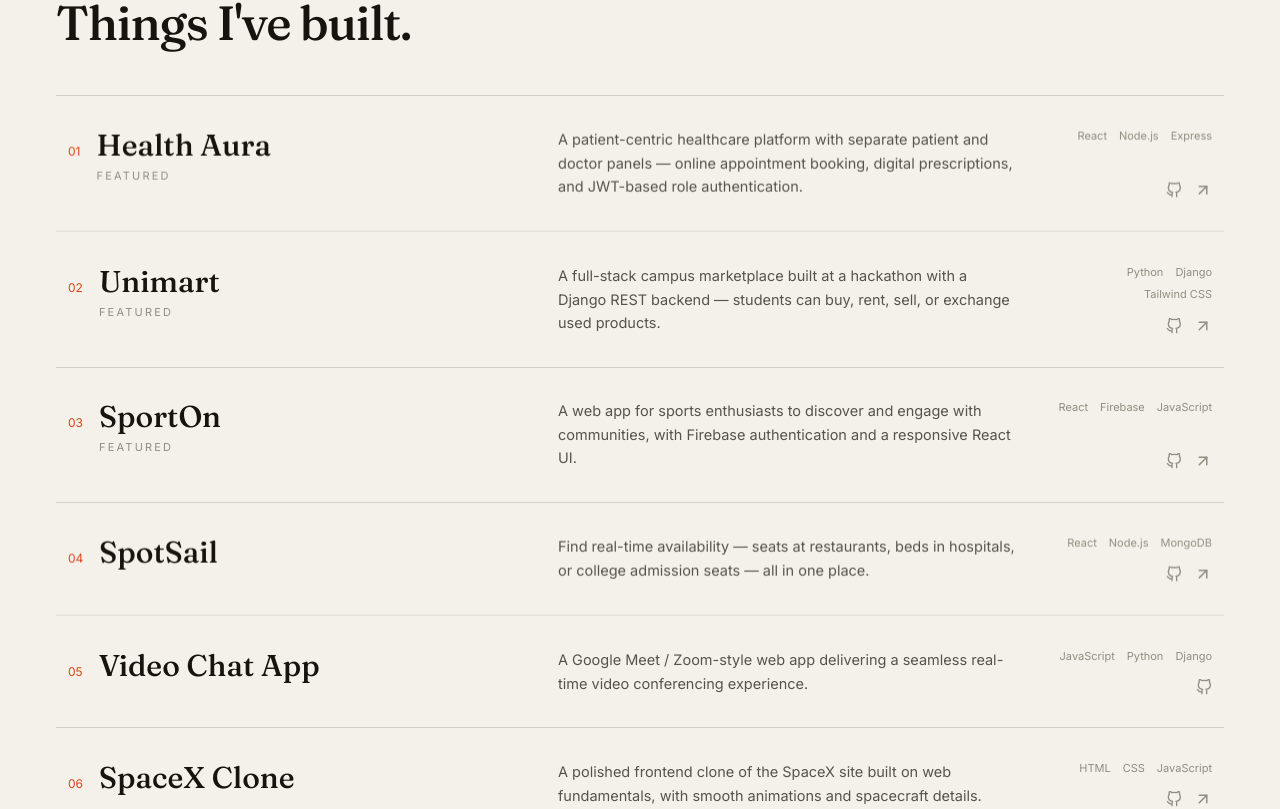
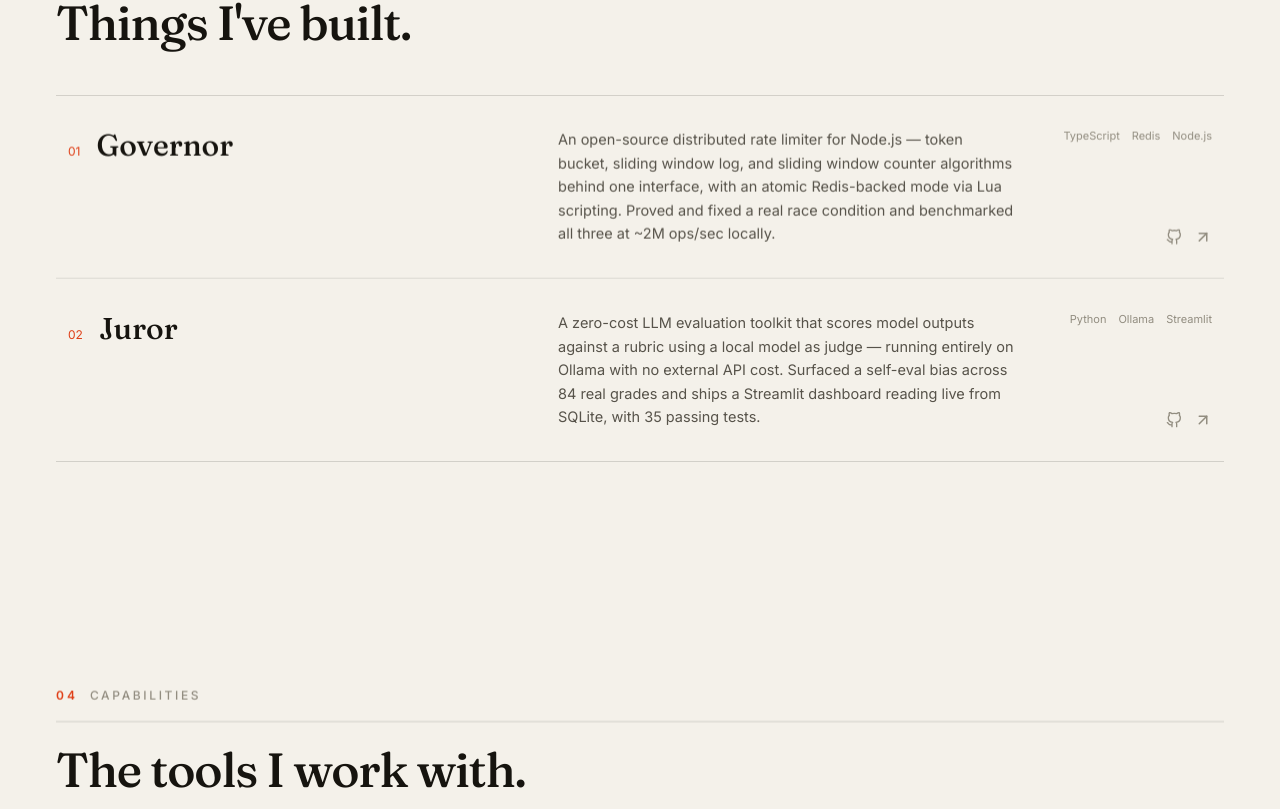
Before and after one commit to chatbot-1/new-portfolio, a React (Vite) app: page / in a window 1280 px wide. Shown: the part 2975-3784 px from the top of the page. Built offline with nearby package versions, Linux system fonts and the light colour scheme.

Commit message:
project update

```diff
--- a/src/data/portfolio.js
+++ b/src/data/portfolio.js
@@ -107,55 +107,20 @@ export const leadership = [
 
 export const projects = [
   {
-    name: "Health Aura",
+    name: "Governor",
     blurb:
-      "A patient-centric healthcare platform with separate patient and doctor panels — online appointment booking, digital prescriptions, and JWT-based role authentication.",
-    tags: ["React", "Node.js", "Express", "MongoDB", "JWT"],
-    github: "https://github.com/chatbot-1/healthAura2.0",
-    live: "https://health-aura.netlify.app/",
-    featured: true,
+      "An open-source distributed rate limiter for Node.js — token bucket, sliding window log, and sliding window counter algorithms behind one interface, with an atomic Redis-backed mode via Lua scripting. Proved and fixed a real race condition and benchmarked all three at ~2M ops/sec locally.",
+    tags: ["TypeScript", "Redis", "Node.js", "Lua"],
+    github: "https://github.com/chatbot-1/governor",
+    live: "https://www.npmjs.com/package/@chatbot-1/governor",
   },
   {
-    name: "Unimart",
+    name: "Juror",
     blurb:
-      "A full-stack campus marketplace built at a hackathon with a Django REST backend — students can buy, rent, sell, or exchange used products.",
-    tags: ["Python", "Django", "Tailwind CSS"],
-    github: "https://github.com/notnotrachit/unimart",
-    live: "https://unimart.rachitkhurana.repl.co/",
-    featured: true,
-  },
-  {
-    name: "SportOn",
-    blurb:
-      "A web app for sports enthusiasts to discover and engage with communities, with Firebase authentication and a responsive React UI.",
-    tags: ["React", "Firebase", "JavaScript", "CSS"],
-    github: "https://github.com/chatbot-1/sports-on-web",
-    live: "https://sportsonweb.netlify.app/",
-    featured: true,
-  },
-  {
-    name: "SpotSail",
-    blurb:
-      "Find real-time availability — seats at restaurants, beds in hospitals, or college admission seats — all in one place.",
-    tags: ["React", "Node.js", "MongoDB", "Tailwind CSS"],
-    github: "https://github.com/chatbot-1/spot-sail",
-    live: "https://spotsail.netlify.app/",
-  },
-  {
-    name: "Video Chat App",
-    blurb:
-      "A Google Meet / Zoom-style web app delivering a seamless real-time video conferencing experience.",
-    tags: ["JavaScript", "Python", "Django", "Tailwind CSS"],
-    github: "https://github.com/chatbot-1/video-chat",
-    live: "",
-  },
-  {
-    name: "SpaceX Clone",
-    blurb:
-      "A polished frontend clone of the SpaceX site built on web fundamentals, with smooth animations and spacecraft details.",
-    tags: ["HTML", "CSS", "JavaScript"],
-    github: "https://github.com/chatbot-1/spaceX_clone",
-    live: "http://atulsingh.me/spaceX_clone/",
+      "A zero-cost LLM evaluation toolkit that scores model outputs against a rubric using a local model as judge — running entirely on Ollama with no external API cost. Surfaced a self-eval bias across 84 real grades and ships a Streamlit dashboard reading live from SQLite, with 35 passing tests.",
+    tags: ["Python", "Ollama", "Streamlit", "SQLite"],
+    github: "https://github.com/chatbot-1/juror",
+    live: "https://pypi.org/project/juror/",
   },
 ];
 
```
